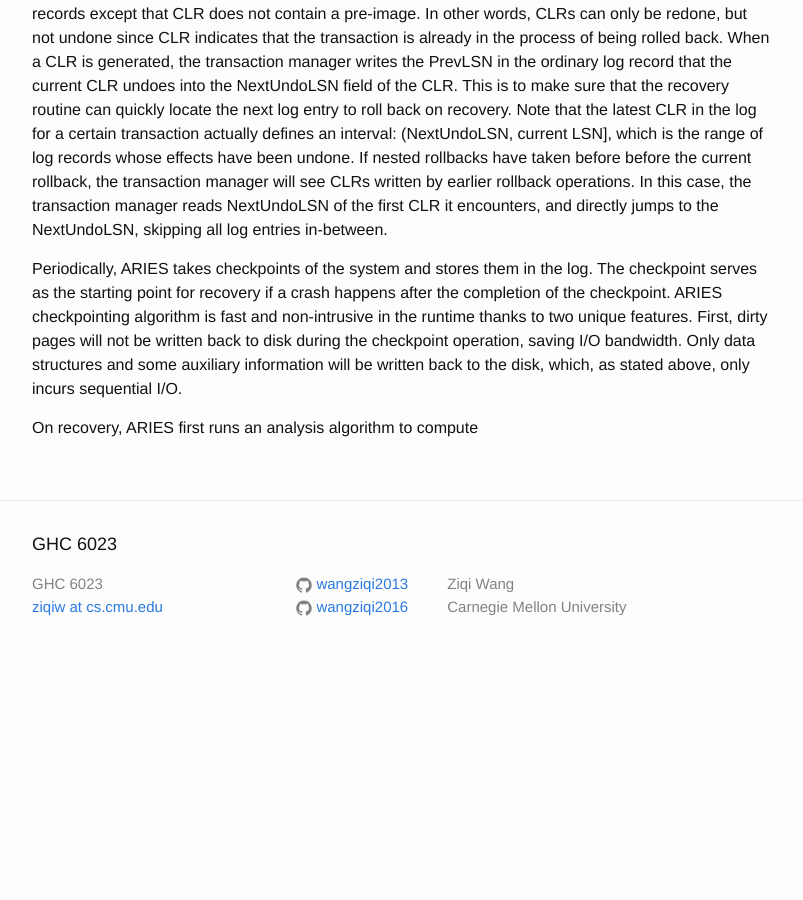
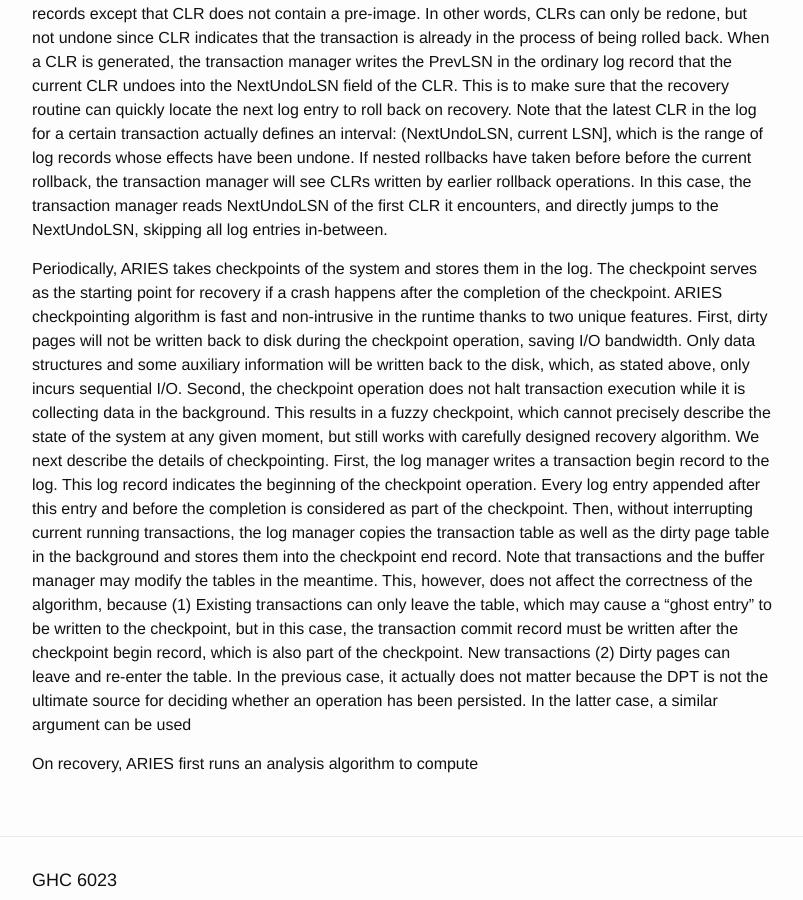
Before and after one commit to wangziqi2013/wangziqi2013.github.io, a Jekyll site: the page built from _posts/2019-01-31-aries.markdown, in a window 1280 px wide and 900 px high, scrolled down 2521 px. Shown: the whole window, without its empty margins (238-1041 px from the left). Built offline with Jekyll 4.4.1, drawn with Linux system fonts in a browser that asks for light colours; before the commit the page ends 3199 px from its top, so only the background shows below that.

Commit message:
Adding checkpoint algo

```diff
--- a/_posts/2019-01-31-aries.markdown
+++ b/_posts/2019-01-31-aries.markdown
@@ -99,6 +99,18 @@ Periodically, ARIES takes checkpoints of the system and stores them in the log.
 for recovery if a crash happens after the completion of the checkpoint. ARIES checkpointing algorithm is fast and non-intrusive
 in the runtime thanks to two unique features. First, dirty pages will not be written back to disk during the checkpoint
 operation, saving I/O bandwidth. Only data structures and some auxiliary information will be written back to the disk,
-which, as stated above, only incurs sequential I/O.
+which, as stated above, only incurs sequential I/O. Second, the checkpoint operation does not halt transaction execution
+while it is collecting data in the background. This results in a fuzzy checkpoint, which cannot precisely describe the
+state of the system at any given moment, but still works with carefully designed recovery algorithm. We next describe the
+details of checkpointing. First, the log manager writes a transaction begin record to the log. This log record indicates
+the beginning of the checkpoint operation. Every log entry appended after this entry and before the completion is considered
+as part of the checkpoint. Then, without interrupting current running transactions, the log manager copies the transaction
+table as well as the dirty page table in the background and stores them into the checkpoint end record. Note that transactions
+and the buffer manager may modify the tables in the meantime. This, however, does not affect the correctness of the algorithm,
+because (1) Existing transactions can only leave the table, which may cause a "ghost entry" to be written to the checkpoint,
+but in this case, the transaction commit record must be written after the checkpoint begin record, which is also part of the
+checkpoint. New transactions  (2) Dirty pages can leave and re-enter the table. In the previous case, it actually does not matter because
+the DPT is not the ultimate source for deciding whether an operation has been persisted. In the latter case, a similar argument
+can be used
 
 On recovery, ARIES first runs an analysis algorithm to compute
```
